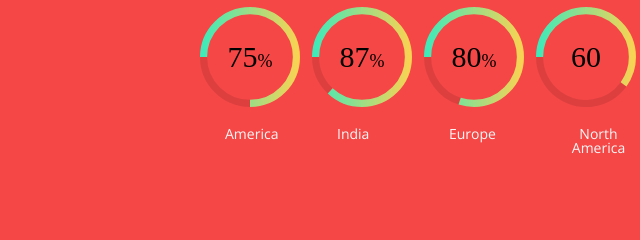
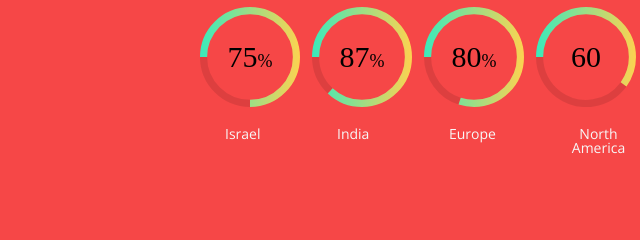
Before and after one commit to rebasebot007/Simple-Dynamic-Wepage, a plain HTML site: page index.html in a window 1280 px wide. Shown: the part 1110-1350 px from the top of the page, 572-1212 px from the left. Drawn offline with nearby package versions, Linux system fonts and the light colour scheme; some packages are replaced by stand-ins of ours; a script that the page names is missing; a web font is replaced by a local one.

Commit message:
Updated index.html

```diff
--- a/index.html
+++ b/index.html
@@ -16,6 +16,7 @@
 	</style>
 </head>
 
+
 <body>
 	<div data-page="home" class="snap clay home">
 		<div class="menu">
@@ -23,7 +24,7 @@
 				<a href="#" class="">
             <i class="fas fa-info ourfa hvr-wobble-vertical"></i>
             </a>
-				<div id="about" class="txt">About</div>
+			<div id="about" class="txt">About</div>
 			</div>
 			<div id="team-block" class="blocks">
 				<i class="fas fa-users ourfa"></i>
@@ -66,7 +67,7 @@
 				<div class="circle">
 					<div class="first circle">
 						<strong></strong>
-						<span>America</span>
+						<span>Israel</span>
 					</div>
 
 					<div class="second circle">
```
